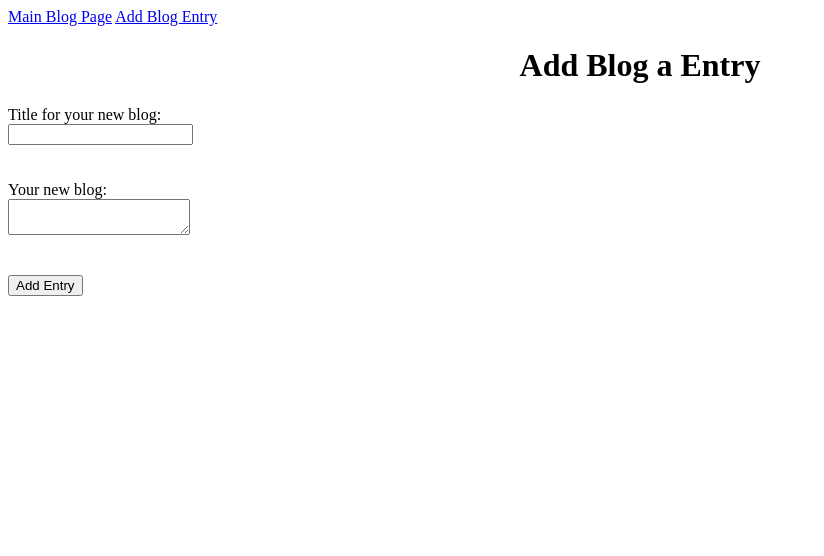
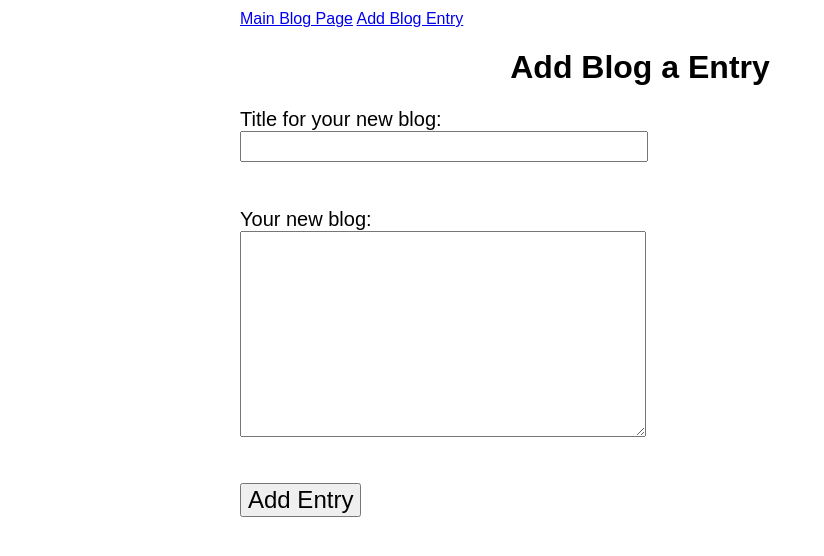
Before and after one commit to igottschalk/Blogz, a Flask app: page /newpost in a window 1280 px wide. Shown: the top 556 px of the page, without its empty margins (0-824 px from the left). Run offline with Flask 2, Linux system fonts and the light colour scheme.

Commit message:
added css style

```diff
--- /dev/null
+++ b/static/styles/mainpage.css
@@ -0,0 +1,71 @@
+body {
+    font-family: sans-serif;
+    width: 800px;
+    margin: 0 auto;
+    padding: 10px;
+}
+
+.error {
+    color: red;
+}
+
+label {
+    display: block;
+    font-size: 20px;
+}
+
+input[type=text],
+input[type=password] {
+    width: 400px;
+    font-size: 20px;
+    padding: 2px;
+}
+
+textarea {
+    width: 400px;
+    height: 200px;
+    font-size: 17px;
+    font-family: monospace;
+}
+
+input[type=submit] {
+    font-size: 24px;
+}
+
+hr {
+    margin: 20px auto;
+}
+
+.post + .post {
+    margin-top: 20px;
+}
+
+.post-title {
+    font-weight: bold;
+    font-size: 20px;
+}
+
+.post-body {
+    margin: 0;
+    font-size: 17px;
+}
+
+.post-author {
+    font-style: italic;
+    font-size: 12px;
+}
+
+nav ul {
+    padding: 0;
+    display: inline-block;
+}
+
+nav ul li {
+    list-style: none;
+    display: inline-block;
+    margin-right: 15px;
+}
+
+nav #user-account {
+    float: right;
+}
--- a/templates/base.html
+++ b/templates/base.html
@@ -5,12 +5,14 @@
         <a href='/newpost'>Add Blog Entry</a>
     </nav>
     <head>
+        <link rel= "stylesheet" type= "text/css" href= "{{ url_for('static',filename='styles/mainpage.css') }}">
         <title>{{title}}</title>
         <style>
             .error {
                 color: red;
             }
         </style>
+
     </head>
 <body>
 
```
